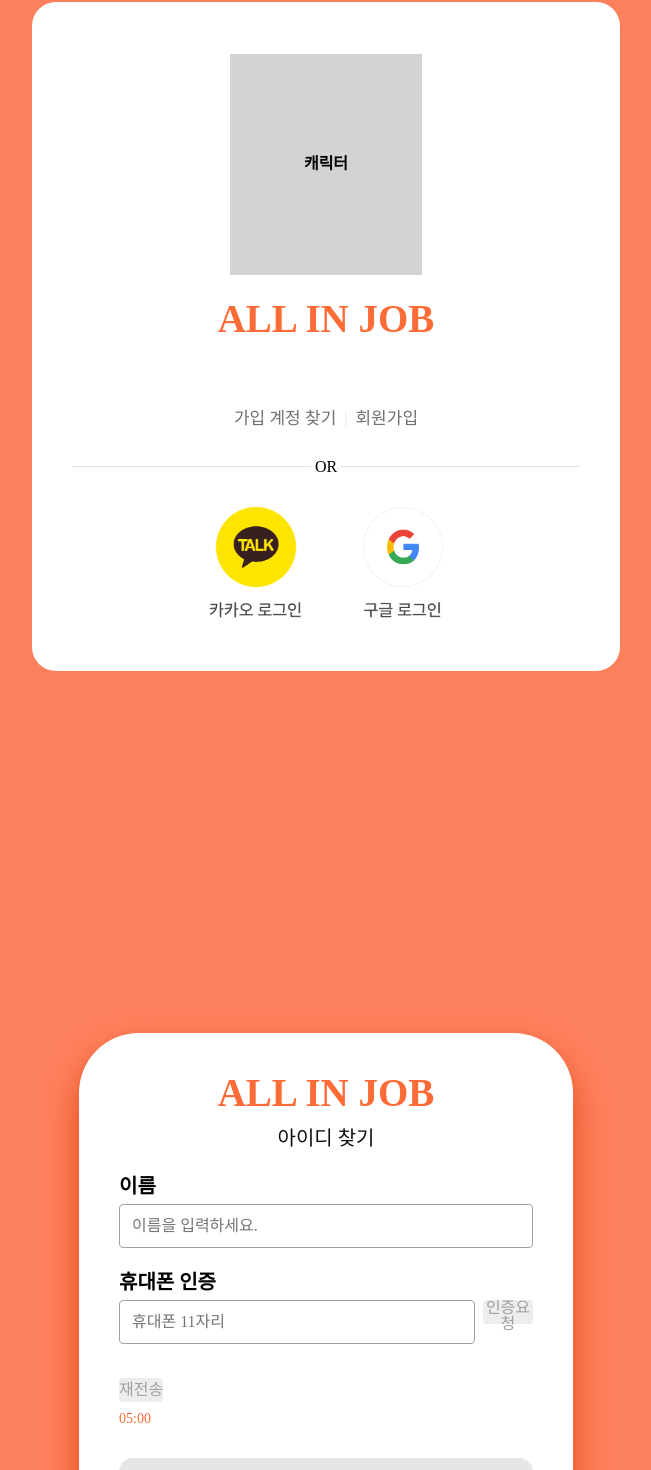
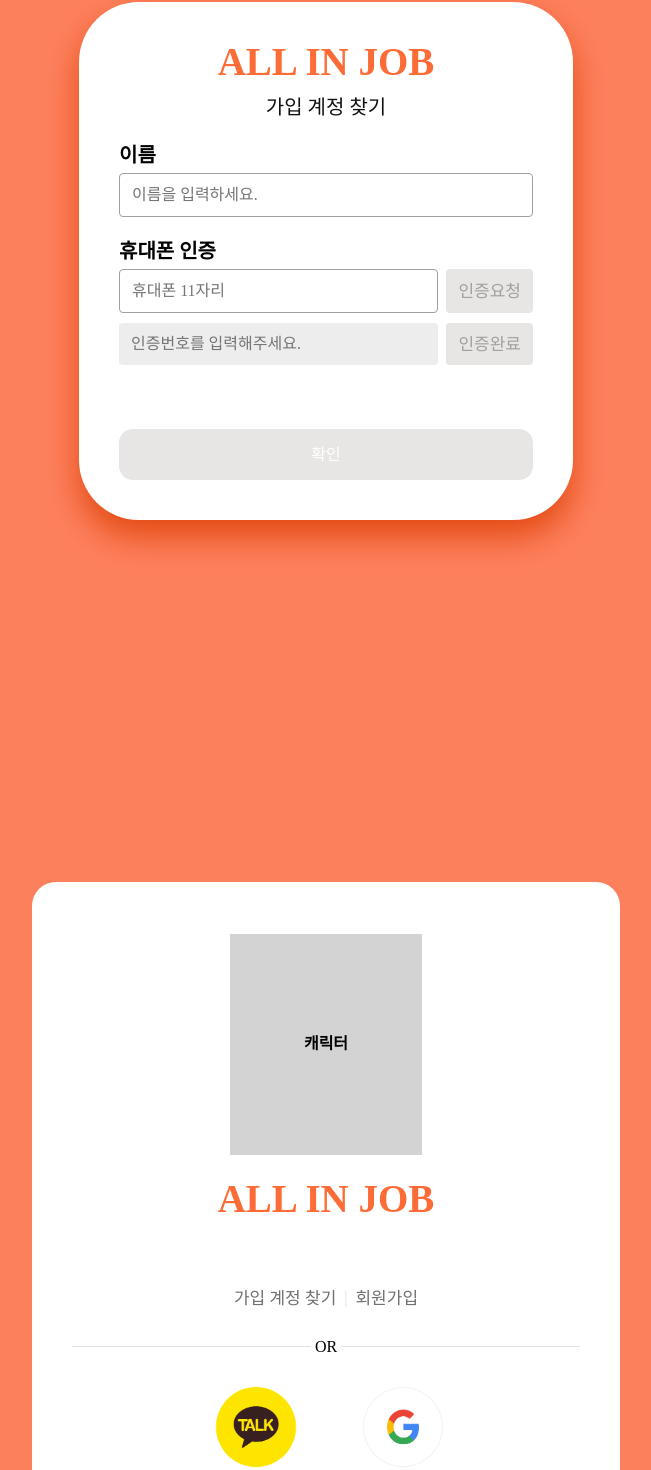
Before and after one commit to All-In-Job/frontend, a React (Vite) app: page /find-id in a window 1280 px wide. Shown: the part 179-1649 px from the top of the page, without its empty margins (314-965 px from the left). Built offline with nearby package versions, Linux system fonts and the light colour scheme; a web font is replaced by a local one.

Commit message:
feat: 가입계정 찾기  validate 추가

```diff
--- a/src/pages/findID/FindID.tsx
+++ b/src/pages/findID/FindID.tsx
@@ -8,9 +8,10 @@
   const [timeRemaining, setTimeRemaining] = useState(300); // 초 단위
   const [timerActive, setTimerActive] = useState(false);
   const [phone, setPhone] = useState('');
-  // const [authCode, setAuthCode] = useState('');
+  const [authCode, setAuthCode] = useState('');
   const [isValidPhone, setIsValidPhone] = useState(false);
-  const [isValidAuthCode] = useState(false);
+  const [isValidAuthCode, setIsValidAuthCode] = useState(false);
+  const [isAuthRequested, setIsAuthRequested] = useState(false);
 
   const handleNameChange = (e: React.ChangeEvent<HTMLInputElement>) => {
     const value = e.target.value;
@@ -23,8 +24,13 @@
   };
 
   const handleAuthClick = () => {
-    setTimeRemaining(300); // 타이머를 5분으로 초기화
+    if (!isValidPhone) {
+      return;
+    }
+
+    setTimeRemaining(300);
     setTimerActive(true);
+    setIsAuthRequested(true);
   };
 
   const handlePhoneChange = (e: React.ChangeEvent<HTMLInputElement>) => {
@@ -42,14 +48,19 @@
     setIsValidPhone(/^\d{3}-\d{4}-\d{4}$/.test(value));
   };
 
-  // const handleAuthCodeChange = (e: React.ChangeEvent<HTMLInputElement>) => {
-  //   const value = e.target.value;
-  //   setAuthCode(value);
+  const handleAuthCodeChange = (e: React.ChangeEvent<HTMLInputElement>) => {
+    let value = e.target.value;
 
-  //   const regex = /^\d{6,6}$/;
+    // 인증번호가 6자리를 초과하면, 6자리까지만 잘라낸다.
+    if (value.length > 6) {
+      value = value.substring(0, 6);
+    }
 
-  //   setIsValidAuthCode(regex.test(value));
-  // };
+    setAuthCode(value);
+    const regex = /^\d{6}$/; // 정확히 6자리 숫자여야 함
+
+    setIsValidAuthCode(regex.test(value));
+  };
 
   const isValid = isValidName && isValidPhone && isValidAuthCode;
 
@@ -74,27 +85,51 @@
       <S.FindIDWrapper>
         <S.FindIDBox>
           <S.Logo>ALL IN JOB</S.Logo>
-          <S.FindIDTitle>아이디 찾기</S.FindIDTitle>
-          <S.nameTitle>이름</S.nameTitle>
-          <S.nameInput value={name} onChange={handleNameChange} placeholder='이름을 입력하세요.' />
-          {!isValidName && <S.validateInfo>2~10자리의 영문, 한글만 사용해주세요.</S.validateInfo>}
+          <S.FindIDTitle>가입 계정 찾기</S.FindIDTitle>
+          <S.nameBoxWrapper>
+            <S.nameTitle>이름</S.nameTitle>
+            <S.nameInput
+              value={name}
+              onChange={handleNameChange}
+              placeholder='이름을 입력하세요.'
+            />
+            {!isValidName && <S.validateInfo>2~10자리의 영문, 한글만 사용해주세요.</S.validateInfo>}
+          </S.nameBoxWrapper>
           <S.phoneAuthTitle>휴대폰 인증</S.phoneAuthTitle>
 
+          {/* 휴대폰 input */}
           <S.phoneAuthBox>
-            <S.nameInput value={phone} onChange={handlePhoneChange} placeholder='휴대폰 11자리' />
-            <S.phoneAuthSendBtn onClick={handleAuthClick}>인증요청</S.phoneAuthSendBtn>
+            <S.AuthWBoxWrapper>
+              <S.nameInput value={phone} onChange={handlePhoneChange} placeholder='휴대폰 11자리' />
+              <S.phoneAuthSendBtn onClick={handleAuthClick} isActive={isValidPhone}>
+                인증요청
+              </S.phoneAuthSendBtn>
+            </S.AuthWBoxWrapper>
+            {!isValidPhone && phone.length > 0 && (
+              <S.validateInfo>올바른 전화번호를 입력해주세요.</S.validateInfo>
+            )}
           </S.phoneAuthBox>
 
+          {/* 인증번호 input */}
           <S.phoneAuthBox>
-            {/* <S.phoneAuthInput
-              value={authCode}
-              onChange={handleAuthCodeChange}
-              placeholder='인증번호 입력'
-            /> */}
-            <S.phoneAuthSendBtn onClick={handleAuthClick}>재전송</S.phoneAuthSendBtn>
+            <S.AuthWBoxWrapper>
+              <S.AuthNumberInput
+                value={authCode}
+                onChange={handleAuthCodeChange}
+                placeholder='인증번호를 입력해주세요.'
+                isAuthRequested={isAuthRequested}
+              />
+              <S.phoneAuthSendBtn isActive={isValidAuthCode}>인증완료</S.phoneAuthSendBtn>
+            </S.AuthWBoxWrapper>
+            <div style={{ display: 'flex' }}>
+              {!isValidAuthCode && authCode.length > 0 && (
+                <S.validateInfo>올바른 인증번호를 입력해주세요.</S.validateInfo>
+              )}
+              <S.timeCount style={{ visibility: isAuthRequested ? 'visible' : 'hidden' }}>
+                {`유효시간 ${minutes}:${seconds}`}
+              </S.timeCount>
+            </div>
           </S.phoneAuthBox>
-
-          <S.timeCount>{`${minutes}:${seconds}`}</S.timeCount>
 
           <S.confirmBtn
             style={{
--- a/src/pages/findID/findID.styles.ts
+++ b/src/pages/findID/findID.styles.ts
@@ -1,4 +1,12 @@
 import styled from '@emotion/styled';
+
+type AuthNumberInputProps = {
+  isAuthRequested: boolean;
+};
+
+type PhoneAuthSendBtnProps = {
+  isActive: boolean;
+};
 
 export const FindIDContainer = styled.div`
   padding: 181px 0;
@@ -65,6 +73,11 @@
   margin-bottom: 28px;
 `;
 
+export const nameBoxWrapper = styled.div`
+  width: 100%;
+  margin-bottom: 24px;
+`;
+
 export const nameTitle = styled.p`
   width: 100%;
   font-size: 20px;
@@ -77,20 +90,26 @@
   width: 100%;
   border-radius: 4px;
   padding: 12px;
-  margin-bottom: 24px;
   border: 1px solid var(--black-200, #a0a09f);
-
   &:focus {
     border: 1px solid #fd6b36;
   }
 `;
 
 export const validateInfo = styled.p`
-  width: 100%;
+  display: inline-block;
+  /* width: 100%; */
+  white-space: nowrap;
   font-size: 14px;
   font-weight: bold;
   color: #fd6b36;
-  padding: 0 0 23px 0;
+  padding: 8px 0 0 0;
+`;
+
+export const AuthWBoxWrapper = styled.div`
+  display: flex;
+  width: 100%;
+  gap: 8px;
 `;
 
 export const phoneAuthTitle = styled.div`
@@ -102,38 +121,49 @@
 
 export const phoneAuthBox = styled.div`
   width: 100%;
-  display: flex;
   gap: 8px;
   margin-bottom: 10px;
 `;
 
-// export const phoneAuthInput = styled.input`
-//   width: 324px;
-//   height: 35px;
-//   background-color: #f0f0f0;
-//   border-radius: 14px;
-//   padding: 8px 14px;
-//   border: 2px solid #f0f0f0;
+export const AuthNumberInput = styled.input<AuthNumberInputProps>`
+  width: 100%;
+  border-radius: 4px;
+  padding: 12px;
+  background-color: ${props => (props.isAuthRequested ? '#FFE8DF' : '#ededed')};
+`;
 
-//   &:focus {
-//     border: 2px solid #fd6b36;
-//   }
-// `;
+export const phoneAuthInput = styled.input`
+  width: 324px;
+  height: 35px;
+  background-color: #f0f0f0;
+  border-radius: 14px;
+  padding: 8px 14px;
+  border: 2px solid #f0f0f0;
 
-export const phoneAuthSendBtn = styled.button`
-  /* width: 60px; */
-  height: 24px;
-  background-color: #ededed;
-  color: #a0a09f;
+  &:focus {
+    border: 2px solid #fd6b36;
+  }
+`;
+
+export const phoneAuthSendBtn = styled.button<PhoneAuthSendBtnProps>`
+  background-color: ${props => (props.isActive ? '#FFE8DF' : '#E7E6E5')};
+  color: ${props => (props.isActive ? '#FD6B36' : '#a0a09f')};
   border-radius: 4px;
+  font-size: 17px;
+  font-style: normal;
+  font-weight: 500;
   cursor: pointer;
+  padding: 12px;
+  white-space: nowrap;
 `;
 
 export const timeCount = styled.p`
+  display: inline-block;
   width: 100%;
   font-size: 14px;
+  font-weight: bold;
   color: #fd6b36;
-  margin-bottom: 32px;
+  margin: 8px 0 32px 4px;
 `;
 
 export const confirmBtn = styled.button`
--- a/src/routers/router.tsx
+++ b/src/routers/router.tsx
@@ -10,8 +10,8 @@
 const HomeWithPassion = () => (
   <>
     {/* <Home /> */}
+    <FindID />
     <Login />
-    <FindID />
     <PassionTempList />
   </>
 );
```
Also changed, not shown: 1 other file (tests, documents, lock files or other folders).
